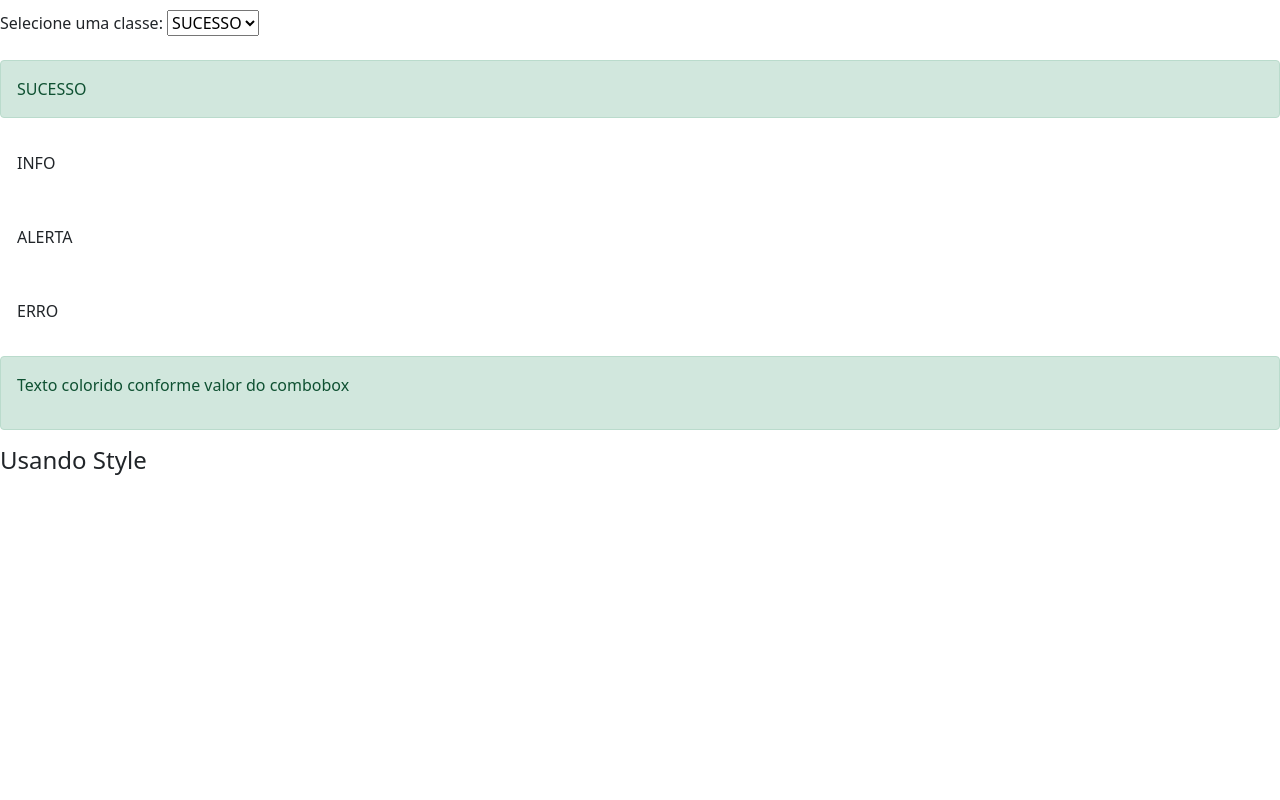
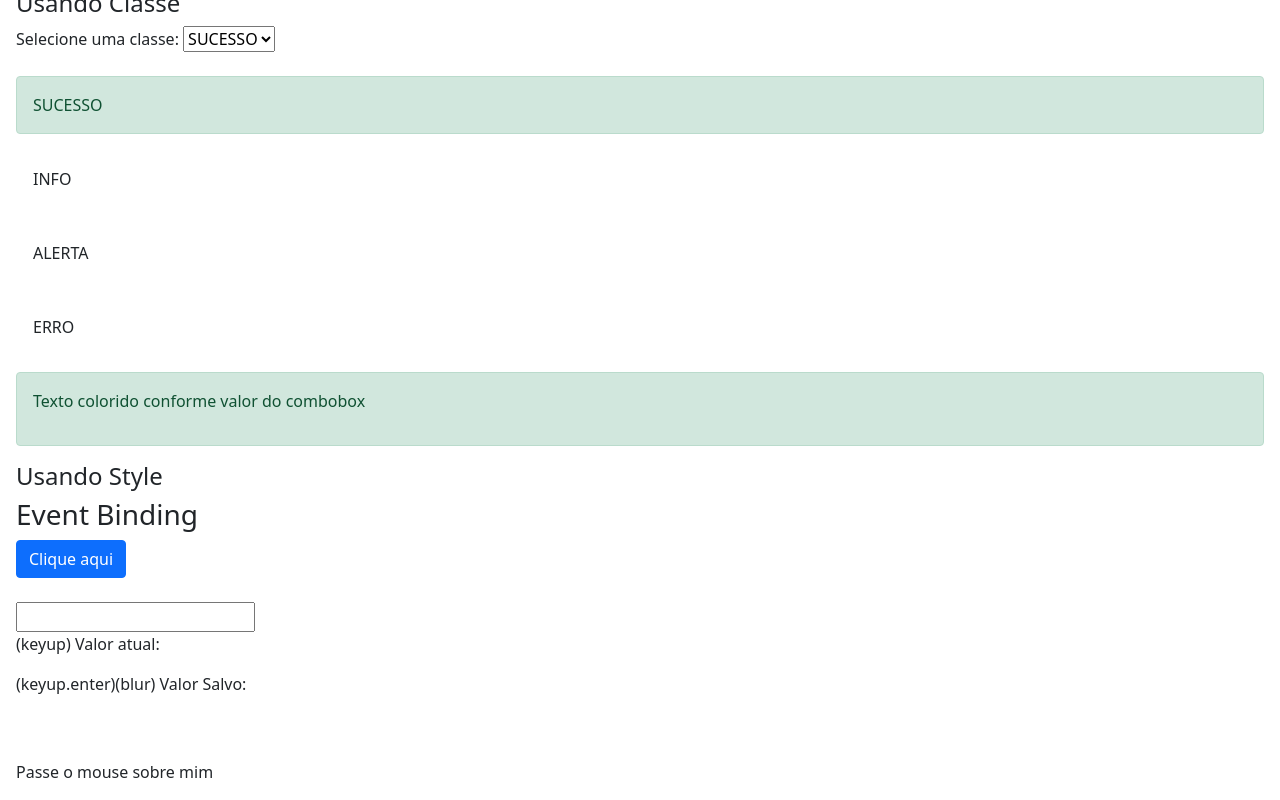
Before and after one commit to carolferreiradev/curso-angular-loianegroner, an Angular app in the folder data-binding/: page / in a window 1280 px wide. Shown: the part 512-1312 px from the top of the page. Before the commit the page ends 994 px from the top, so only its background shows below. Built offline with nearby package versions, Linux system fonts and the light colour scheme.

Commit message:
Bindings de evento

```diff
--- a/data-binding/src/app/data-binding/data-binding.component.css
+++ b/data-binding/src/app/data-binding/data-binding.component.css
@@ -0,0 +1,11 @@
+section{
+  margin: 1rem;
+}
+
+.highlight{
+  padding: 1rem;
+  border-radius: 4px;
+  font-weight: bold;
+  background-color: violet;
+  transition: 400ms all;
+}
--- a/data-binding/src/app/data-binding/data-binding.component.html
+++ b/data-binding/src/app/data-binding/data-binding.component.html
@@ -50,4 +50,26 @@
 
 
   </article>
+
+  <article>
+    <h3>Event Binding</h3>
+    <div>
+      <button class="btn btn-primary" (click)="botaoClicado()">Clique aqui</button>
+      <br><br>
+      <input type="text"
+        (keyup)="onKeyUp($event)"
+        (keyup.enter)="salvarValor($event.target.value)"
+        (blur)="salvarValor(campoInput.value)"
+      #campoInput
+        >
+      <p>(keyup) Valor atual: {{ valorAtual }}</p>
+      <p>(keyup.enter)(blur) Valor Salvo: {{ valorSalvo }}</p>
+      <br><br>
+      <span
+      (mouseover)="onMouseOverOut()"
+      (mouseout)="onMouseOverOut()"
+      [class.highlight]="isMouseOver"
+      >Passe o mouse sobre mim</span>
+    </div>
+  </article>
 </section>
--- a/data-binding/src/app/data-binding/data-binding.component.ts
+++ b/data-binding/src/app/data-binding/data-binding.component.ts
@@ -8,7 +8,10 @@
 export class DataBindingComponent implements OnInit {
 
   url = 'http://angular.io/';
-  urlImagem = 'https://picsum.photos/400/200'
+  urlImagem = 'https://picsum.photos/400/200';
+  valorAtual = ''
+  valorSalvo: string
+  isMouseOver = false
   getValor() {
     return 1
   }
@@ -18,6 +21,21 @@
   getCurtirCurso() {
     return true
   }
+  botaoClicado() {
+    alert()
+  }
+  onKeyUp(evento: KeyboardEvent) {
+    let teclaPressionada = (<HTMLInputElement>evento.target).value
+    this.valorAtual = teclaPressionada
+  }
+  salvarValor(valor) {
+    this.valorSalvo = valor
+  }
+
+  onMouseOverOut() {
+    this.isMouseOver = !this.isMouseOver
+    // negando o valor
+  }
 
   constructor() { }
 
```
